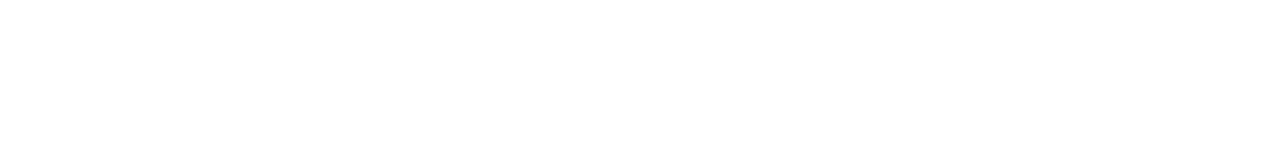
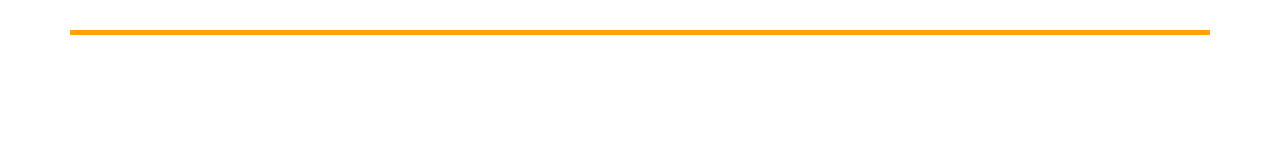
Before and after one commit to abarolli/programming-cookbook, a website: page src/templates/article-links.html in a window 1280 px wide. Drawn offline with Linux system fonts and the light colour scheme; files that its build step writes are made by us from their sources.

Commit message:
Add styles link and class to section heading

```diff
--- a/src/templates/article-links.html
+++ b/src/templates/article-links.html
@@ -3,11 +3,15 @@
   <head>
     <meta charset="UTF-8" />
     <meta name="viewport" content="width=device-width, initial-scale=1.0" />
+    <link rel="stylesheet" href="./styles/index.css" />
     <title>Document</title>
   </head>
   <body>
     <main class="main">
       <div class="main-content">
+        <h1 class="articles-section__heading articles-section__title">
+          <!-- SECTION HEADING -->
+        </h1>
         <!-- ARTICLE LINKS -->
       </div>
     </main>
```
